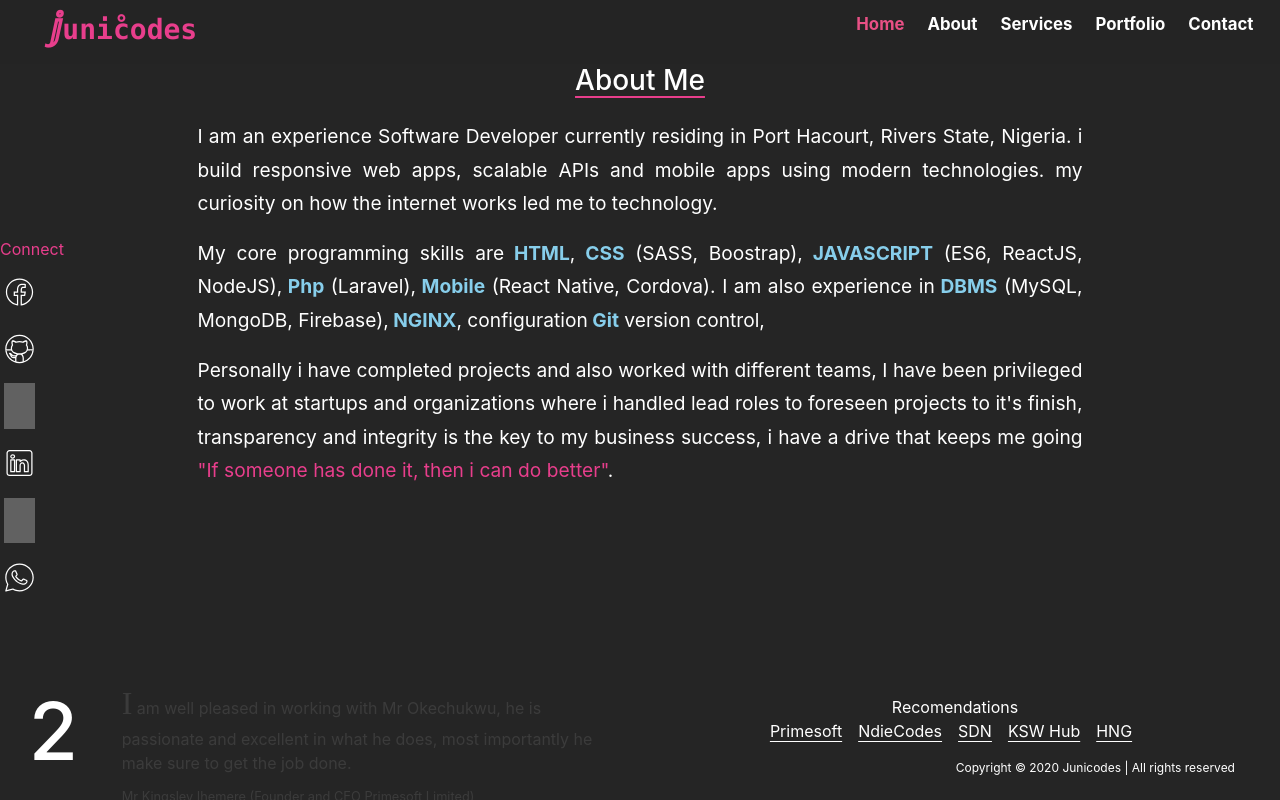
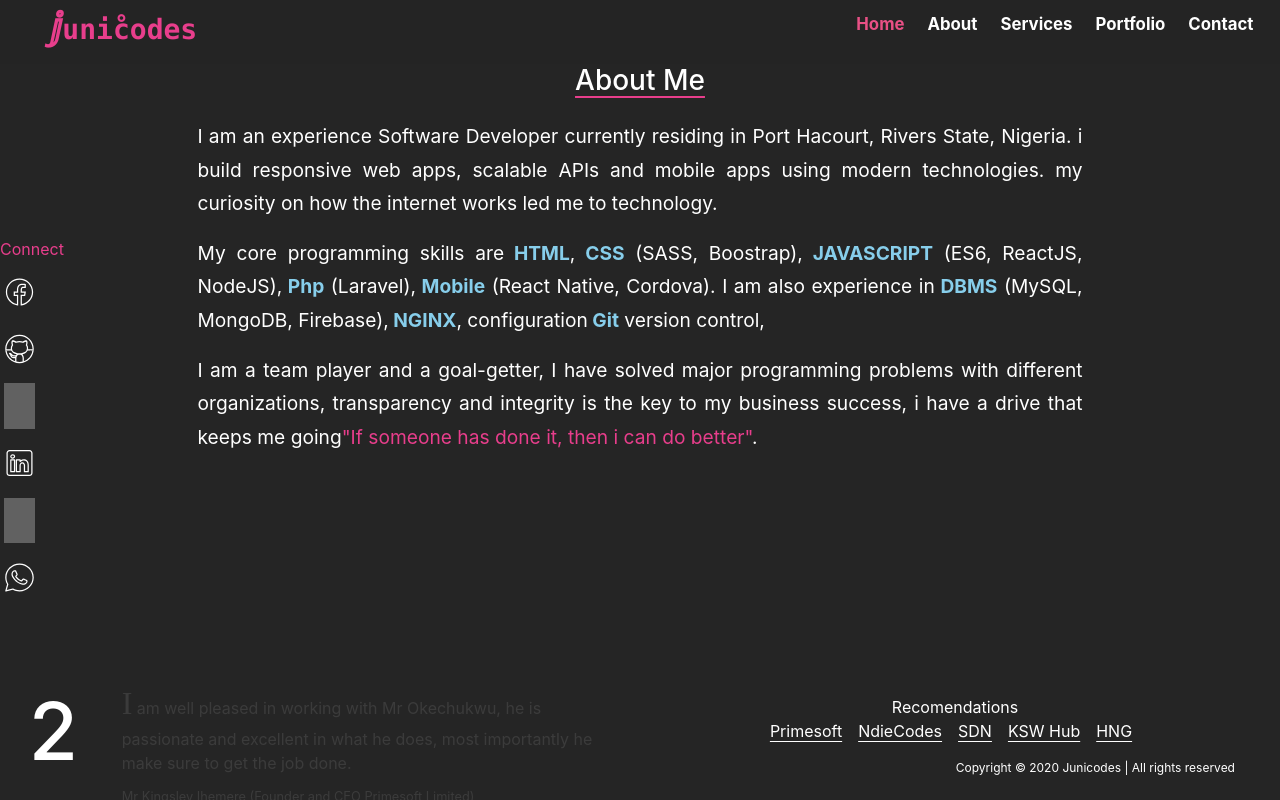
Before and after one commit to junicodes/junicodes, a React (Create React App) app: page / in a window 1280 px wide. Both pictures are taken after a click on the item "About". Built offline with nearby package versions, Linux system fonts and the light colour scheme; grey boxes are pictures that could not be loaded; a web font is replaced by a local one.

Commit message:
fix about

```diff
--- a/src/components/paths/About/About.js
+++ b/src/components/paths/About/About.js
@@ -34,9 +34,9 @@ const About = () => {
                     <article className="mt-3 animated fadeIn" style={{animationDelay: '0.3s',
                         animationTimingFunction: 'linear'
                         }}>
-                        Personally i have completed projects and also worked with different teams,
-                        I have been privileged to work at startups and organizations where i handled lead roles to foreseen projects to it's finish,
-                        transparency and integrity is the key to my business success, i have a drive that keeps me going <span style={{color: '#e83e8c'}}>"If someone has done it, then i can do better"</span>.
+                        I am a team player and a goal-getter, I have solved major programming problems with different organizations,
+                        transparency and integrity is the key to my business success, i have a drive that keeps me going
+                        <span style={{color: '#e83e8c'}}>"If someone has done it, then i can do better"</span>.
                     </article>
                 </div>
             </div>
```
Also changed, not shown: public/manifest.json.
